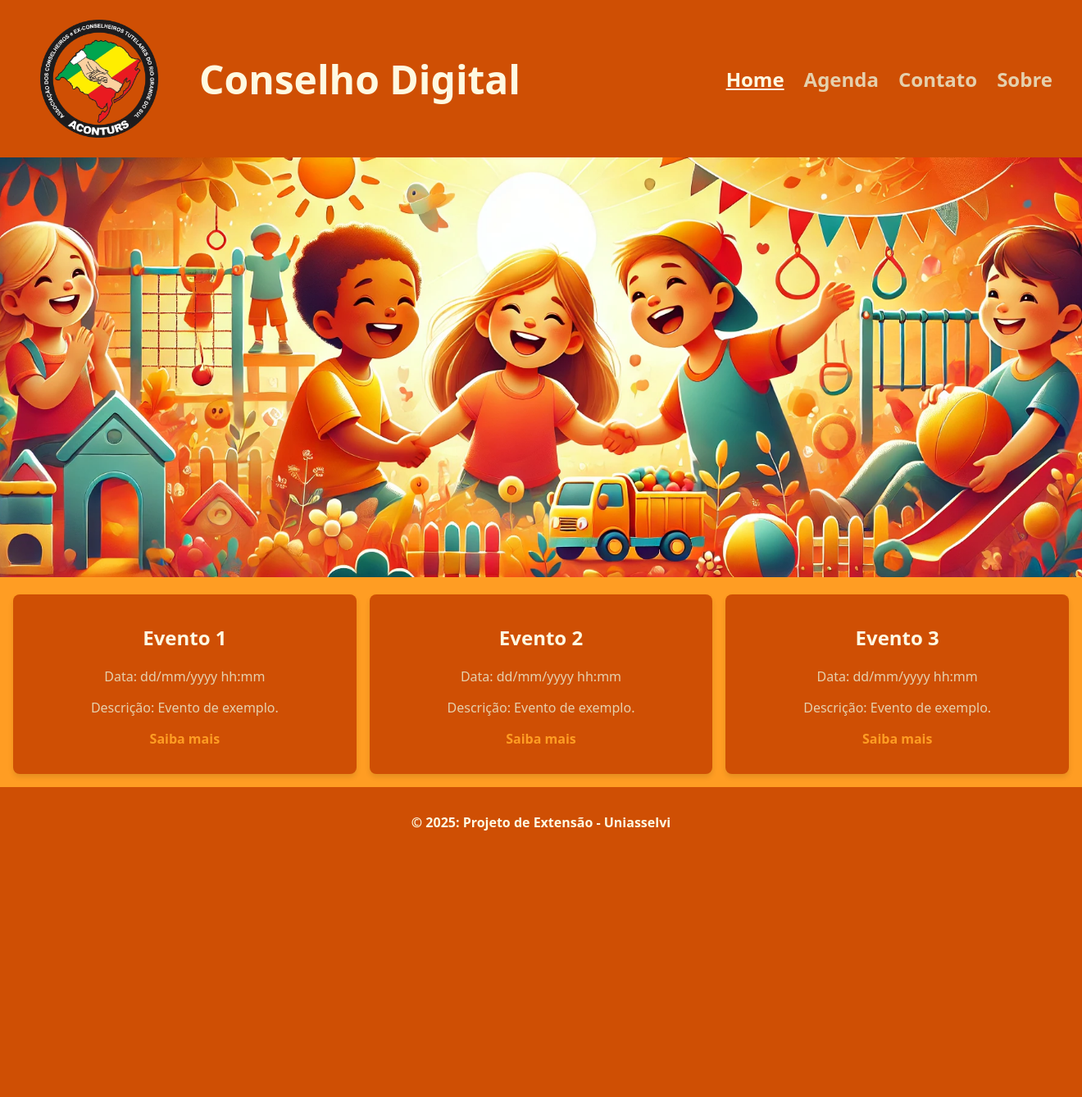
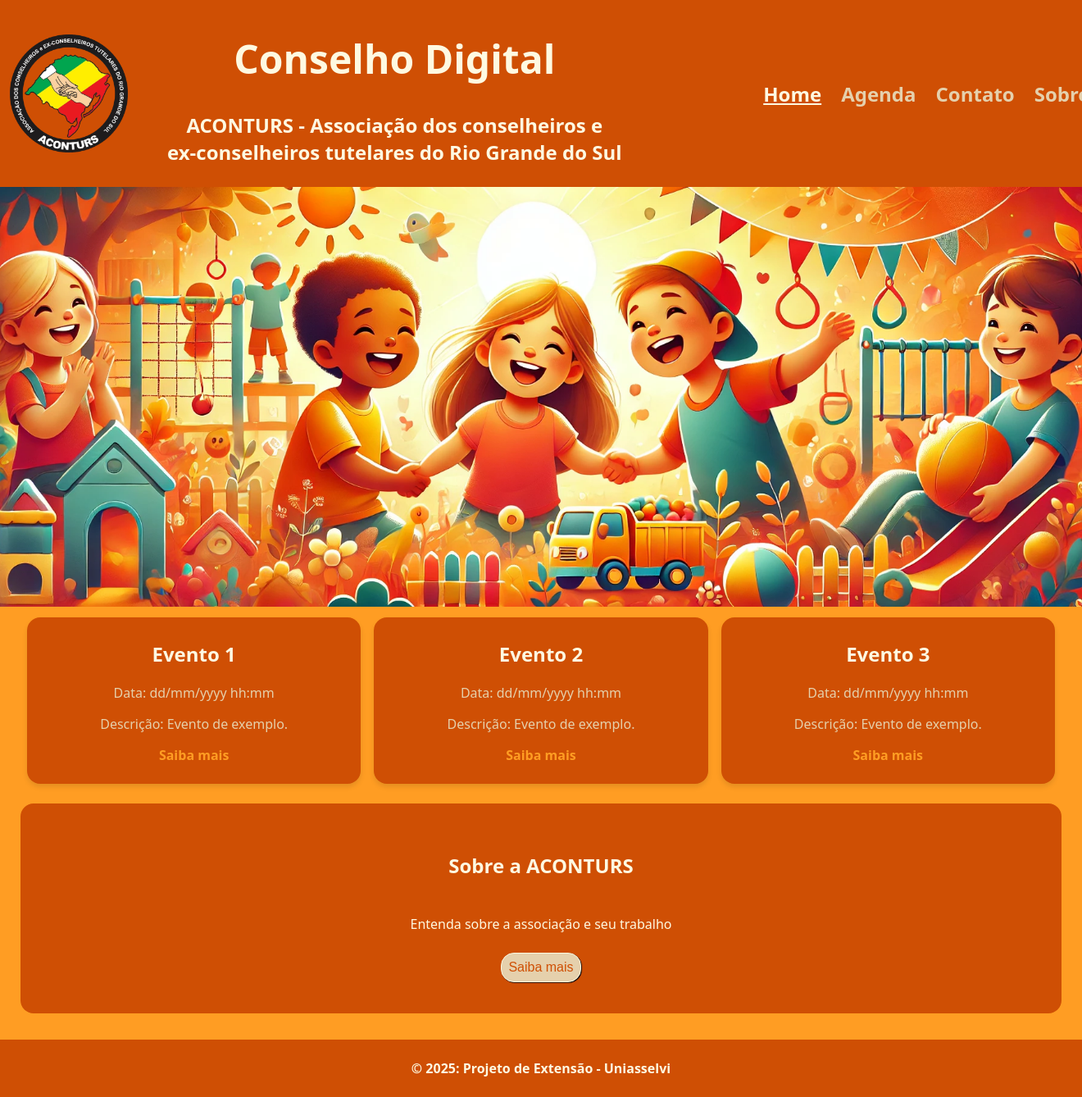
Before and after one commit to gabmrs07/conselho-digital, a Django app: page / in a window 1320 px wide; the page is wider, and only the part inside the window is pictured. Shown: that part at 82% size. Before the commit the page ends 1013 px from the top of that part, so only its background shows below. Run offline with Django 5.2, Linux system fonts and the light colour scheme.

Commit message:
Ajustes sobre e css

```diff
--- a/main/static/css/base.css
+++ b/main/static/css/base.css
@@ -7,7 +7,9 @@
     --font-size-h1: 1.5em;
     --font-size-h2: 1em;
     --font-size-p: 0.5em;
-    --padding-padrao: 1em;
+    --margin-padrao: 1em;
+    --padding-padrao: 0.5em;
+    --border-radius: 1em;
     --font: system-ui, -apple-system, "Segoe UI", Roboto, "Helvetica Neue", Arial, "Noto Sans", "Liberation Sans", sans-serif, "Apple Color Emoji", "Segoe UI Emoji", "Segoe UI Symbol", "Noto Color Emoji";
 }
 
@@ -16,11 +18,25 @@ body {
     font-family: var(--font);
     margin: 0;
     padding: 0;
+    background-color: var(--cor-dois);
+    justify-content: center;
+    align-items: center;
 }
 
+/* MAIN */
+main {
+    display: flex;
+    flex-direction: column;
+    margin: 0;
+    padding: 0;
+    background-color: var(--cor-dois);
+    justify-content: center;
+    align-items: center;
+}
 
 /* HEADER */
 header {
+    max-height: 8.5em;
     display: flex;
     justify-content: space-between;
     align-items: center;
@@ -31,15 +47,23 @@ header {
 }
 
 .logo {
-    flex: 0 0 50%;
+    flex: 0 0 70%;
     display: flex;
-    justify-content: space-around;
     align-items: center;
 }
 
 .logo img {
     max-height: 6em;
     max-width: 7em;
+}
+
+.title {
+    margin-left: 2em;
+    text-align: center;
+}
+
+.title h2 {
+    font-size: var(--font-size-h2);
 }
 
 nav {
@@ -68,9 +92,8 @@ nav a:hover {
 
 }
 
-main {
-    padding: 20px;
-}
+
+/* FOOTER */
 
 footer {
     background: var(--cor-um);
@@ -78,5 +101,23 @@ footer {
     padding: var(--padding-padrao);
     text-align: center;
     font-weight: bold;
-    font-size: var(--font-size-h2)
+    font-size: var(--font-size-h2);
+    margin-top: var(--margin-padrao);
 }
+
+/* BUTTONS */
+button {
+    border-radius: var(--border-radius);
+    background-color: var(--cor-tres);
+    color: var(--cor-um);
+    font-size: var(--font-size-h2);
+    padding: var(--padding-padrao);
+    border: 0.1em solid var(--cor-quatro);
+    box-shadow: 0.05em 0.05em 0.05em black;
+}
+
+button:hover {
+    background-color: var(--cor-dois);
+    color: var(--cor-quatro);
+    font-weight: bold;
+}
--- a/main/static/css/index.css
+++ b/main/static/css/index.css
@@ -1,16 +1,10 @@
-/* MAIN */
-main {
-    margin: 0;
-    padding: 0;
-}
+/* BANNER */
 
 .banner {
     margin: 0;
-
     background-color: var(--cor-dois);
 }
 
-/* BANNER */
 .banner img {
     width: 100%;
     height: auto;
@@ -25,11 +19,12 @@ main {
     gap: 1em;
     padding: var(--padding-padrao);
     background-color: var(--cor-dois);
+    width: 95%;
 }
 
 .event-box {
     background-color: var(--cor-um);
-    border-radius: 8px;
+    border-radius: var(--border-radius);
     padding: var(--padding-padrao);
     box-shadow: 0px 4px 6px rgba(0, 0, 0, 0.1);
     flex: auto;
@@ -60,3 +55,32 @@ main {
 .event-box .event-link a:hover {
     text-decoration: underline;
 }
+
+/* SOBRE */
+.sobre {
+    background-color: var(--cor-um);
+    color: var(--cor-quatro);
+    padding: var(--padding-padrao);
+    margin: var(--margin-padrao);
+    border-radius: var(--border-radius);
+    min-height: 15em;
+    width: 95%;
+    align-items: center;
+    display: flex;
+    flex-direction: column;
+    text-align: center;
+    justify-content: center;
+}
+
+.sobre h2 {
+    font-size: var(--font-size-h1);
+    font-weight: bold;
+    text-align: center;
+}
+
+.sobre p {
+    font-size: var(--font-size-h2);
+    text-align: justify;
+    padding: var(--padding-padrao);
+    margin: var(--margin-padrao);
+}
--- a/main/templates/base.html
+++ b/main/templates/base.html
@@ -13,7 +13,10 @@
     <header>
         <div class="logo">
             <img src="{% static 'images/logo.png' %}" alt="Logo"/>
-            <h1>{% block header %}Conselho Digital{% endblock %}</h1>
+            <div class="title">
+                <h1>{% block header-h1 %}Conselho Digital{% endblock %}</h1>
+                <h2>{% block header-h2 %}ACONTURS - Associação dos conselheiros e<br>ex-conselheiros tutelares do Rio Grande do Sul{% endblock %}</h1>
+            </div>
         </div>
         <nav>
             <a href="" class="{% if request.path == '/' %}nav-active{% endif %}">Home</a>
--- a/main/templates/index.html
+++ b/main/templates/index.html
@@ -30,5 +30,12 @@
                     <p class="event-link"><a href="#">Saiba mais</a></p>
             </div>
         </div>
+
+        <div class="sobre">
+            <h2>Sobre a ACONTURS</h2>
+            <p>Entenda sobre a associação e seu trabalho</p>
+            <button>Saiba mais</button>
+        </div>
+
     </main>
 {% endblock %}
```
